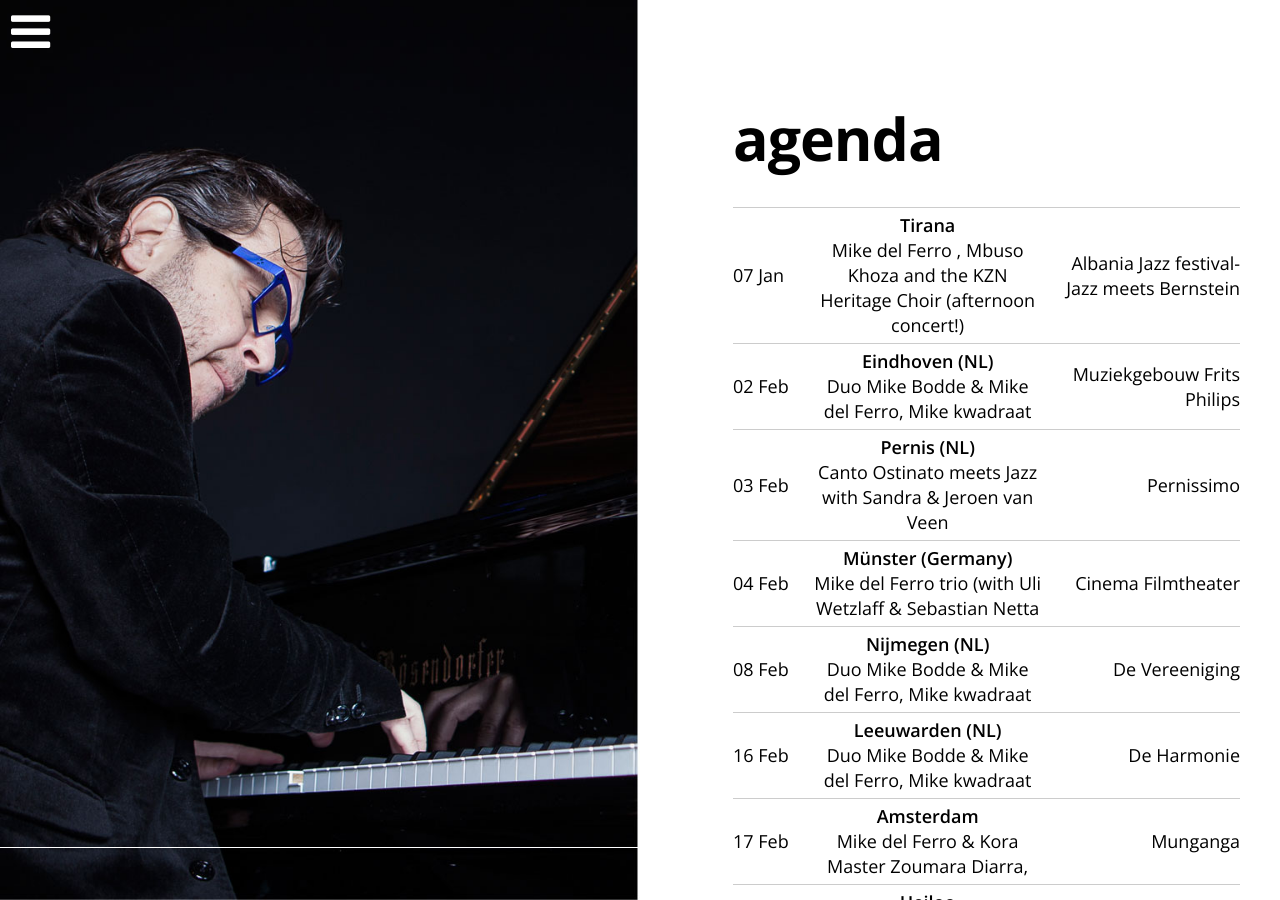
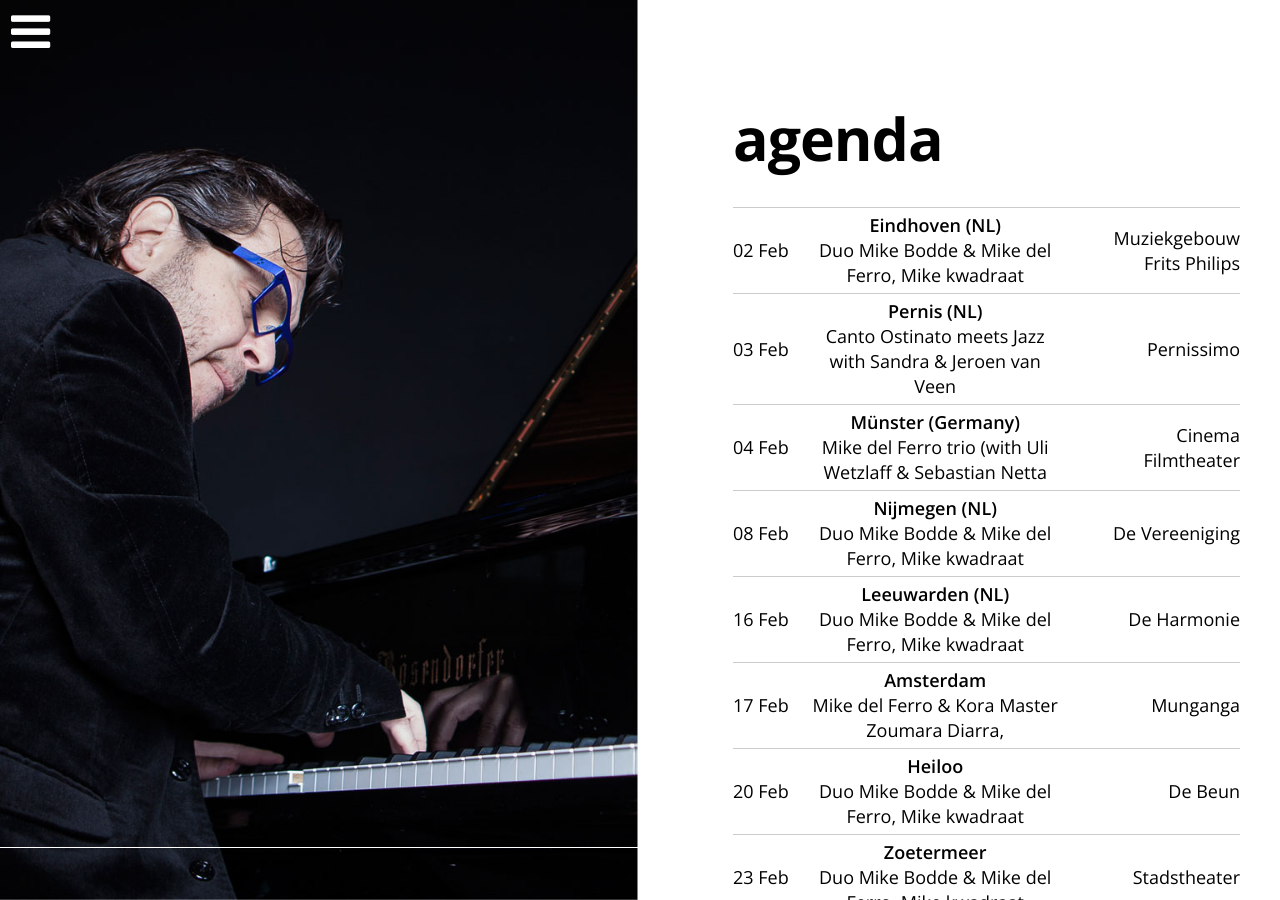
Before and after one commit to mikedelferro/website, a Jekyll site: the page built from agenda.html, in a window 1280 px wide and 900 px high. Built offline with Jekyll 4.4.1, drawn with Linux system fonts in a browser that asks for light colours; nearby versions of some CDN libraries; some of the changed text lies outside the part shown.

Commit message:
Updated '_config.yml' via CloudCannon

```diff
--- a/_config.yml
+++ b/_config.yml
@@ -109,11 +109,9 @@
     location: Request
     venue: Kobe (Japan)
     url: 'https://www.facebook.com/dai.murata.3'
-  - title: >-
-      Mike del Ferro , Mbuso Khoza and the KZN Heritage Choir (afternoon
-      concert!)
-    date: 2018-01-07 14:00:00
-    location: Albania Jazz festival- Jazz meets Bernstein
+  - title: Jazz meets Bernstein
+    date: 2018-07-24 20:00:00
+    location: Albania Jazz festival
     venue: Tirana
     url:
   - title: Mike del Ferro & Mike Boddé - Mike Kwadraat
```
